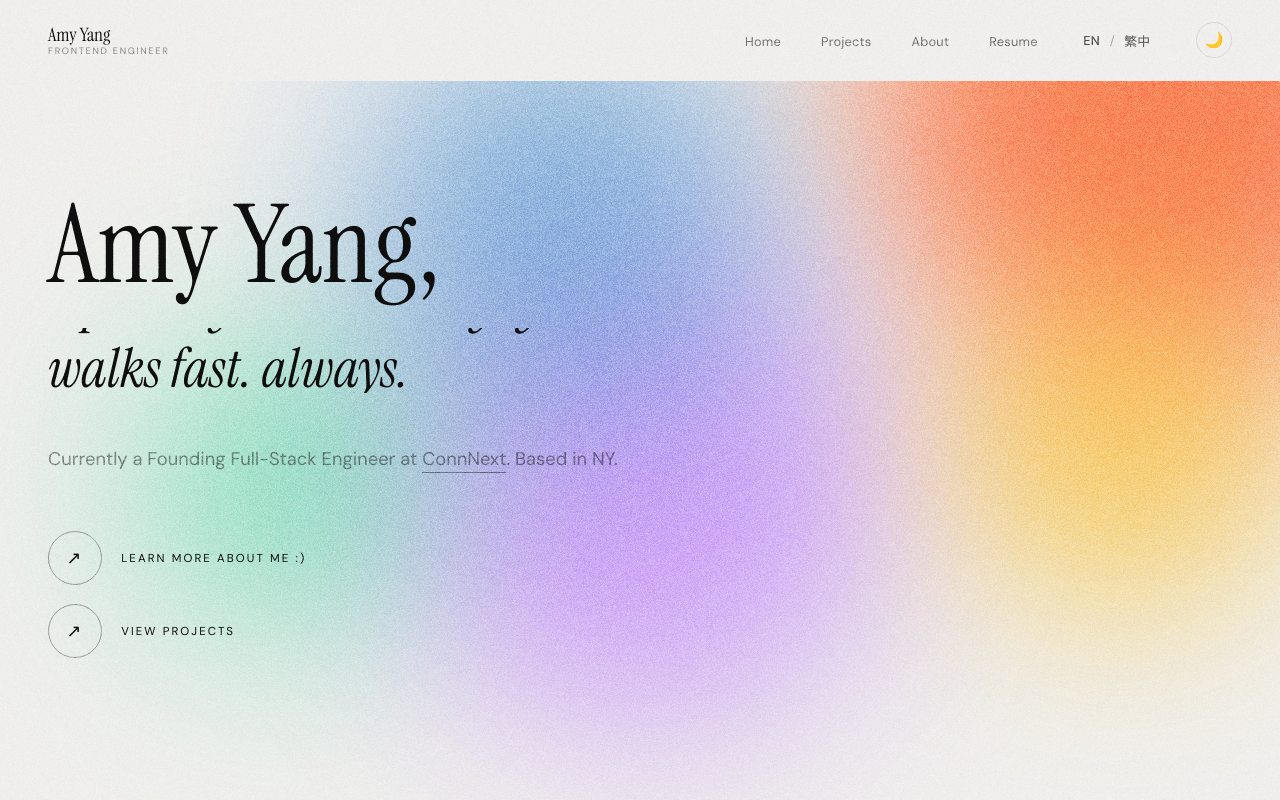
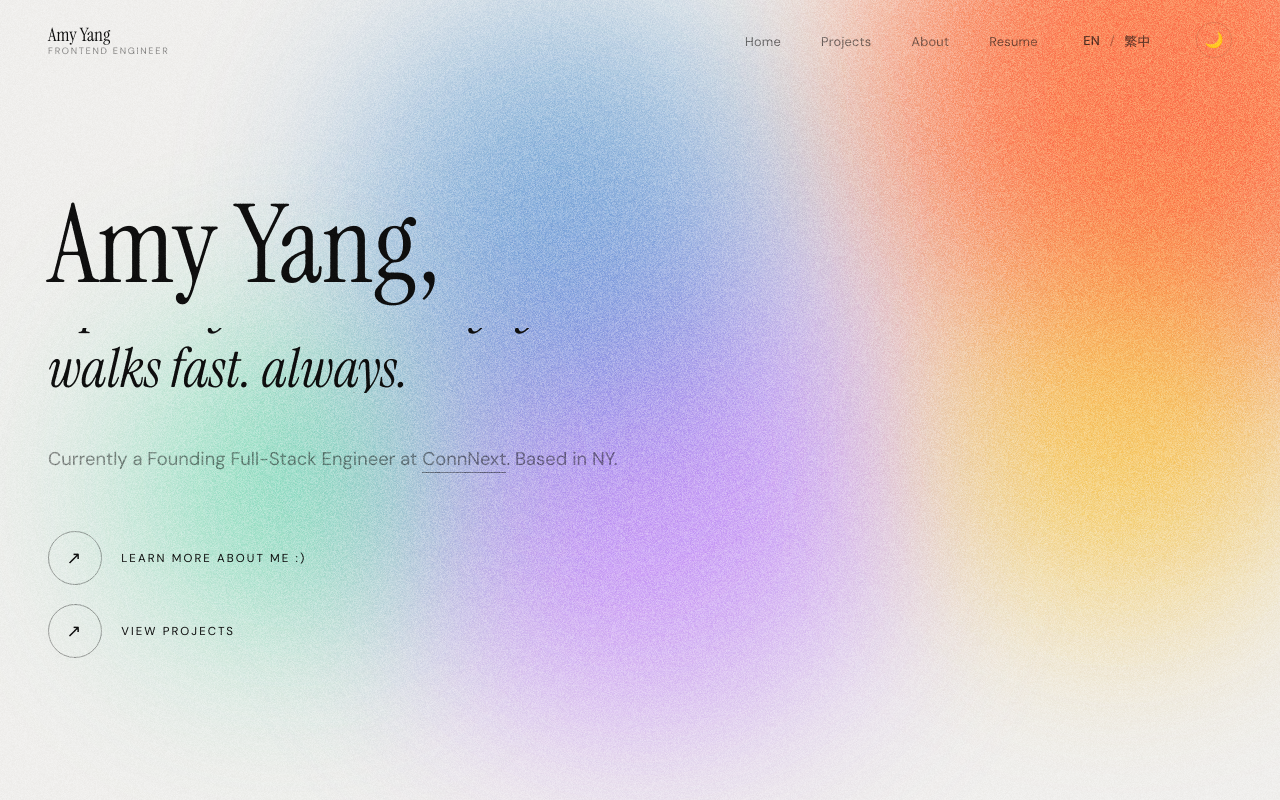
Before and after one commit to iamy8000/yating-portfolio, a React (Vite) app: page / in a window 1280 px wide. Shown: the top 800 px of the page. Built offline with nearby package versions, Linux system fonts and the light colour scheme.

Commit message:
fix theme change

```diff
--- a/src/index.css
+++ b/src/index.css
@@ -68,7 +68,7 @@ nav.nav-bar {
   align-items: center;
   padding: 1.4rem 3rem;
   padding-top: max(1.4rem, env(safe-area-inset-top));
-  background: var(--bg);
+  /* background: var(--bg); */
   transition: background 0.7s, color 0.7s;
 }
 
```
